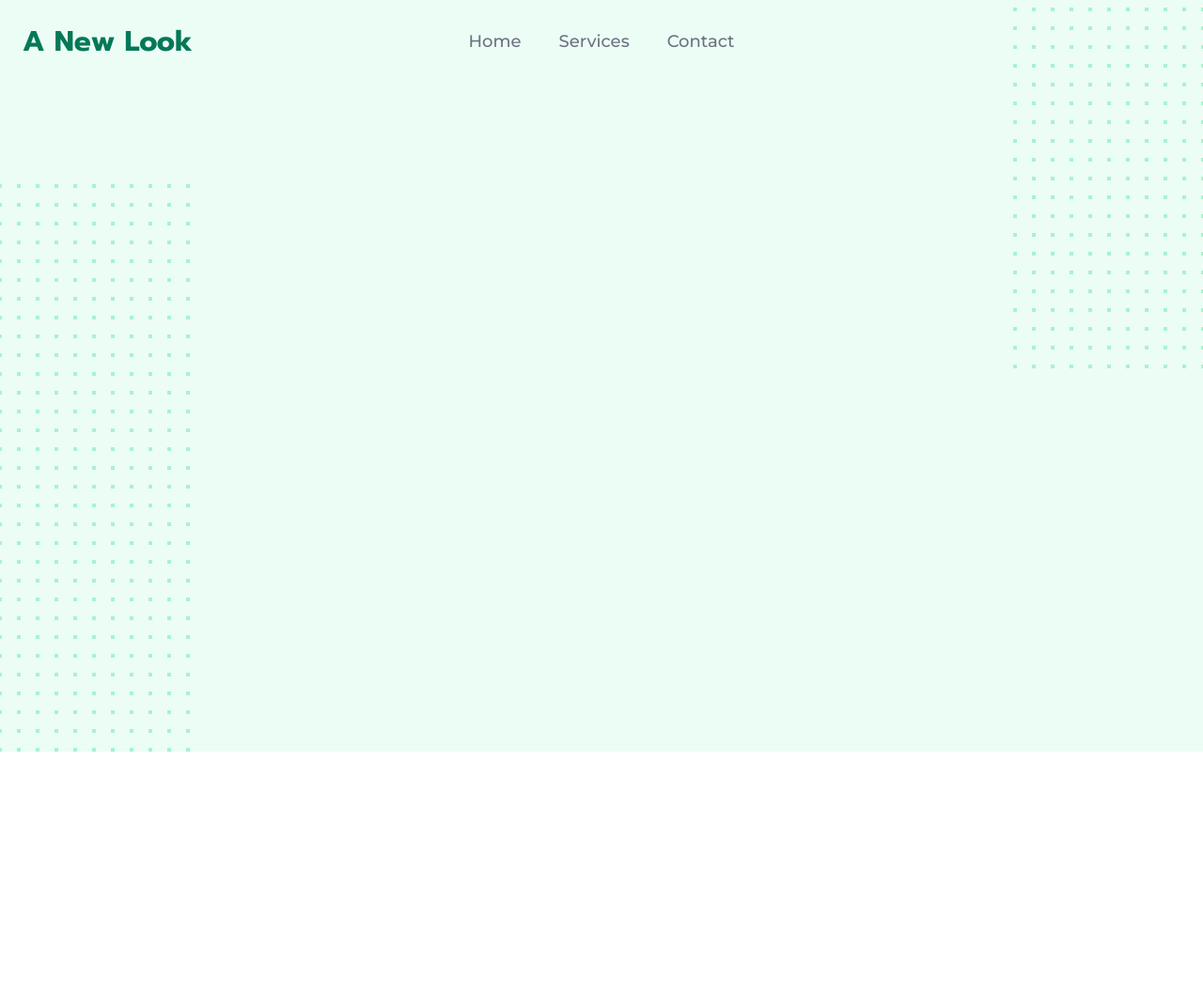
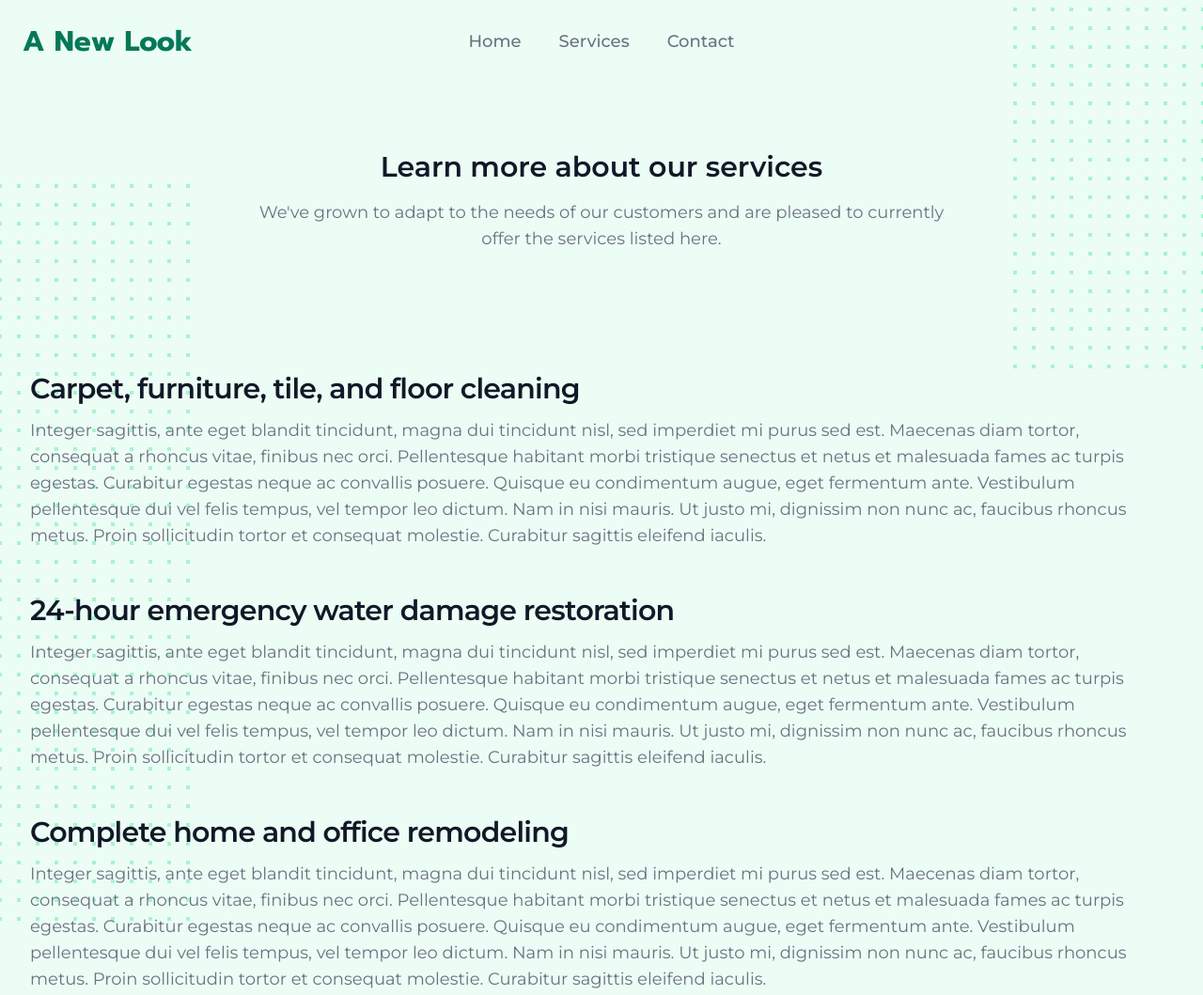
Before and after one commit to jaromighty/a-new-look, a Gatsby site: page /services in a window 1280 px wide. Shown: the top 1059 px of the page at 94% size. Before the commit the page ends 800 px from the top, so only its background shows below. Built offline with nearby package versions, Linux system fonts and the light colour scheme; Gatsby itself is replaced by a stand-in of ours.

Commit message:
prep services page for content

```diff
--- a/src/pages/services.js
+++ b/src/pages/services.js
@@ -1,15 +1,43 @@
 import React from 'react';
 import AppLayout from "../components/app-layout";
+import Footer from '../components/footer';
 import Header from "../components/header";
+
+const services = [
+    { name: "Carpet, furniture, tile, and floor cleaning", description: "Integer sagittis, ante eget blandit tincidunt, magna dui tincidunt nisl, sed imperdiet mi purus sed est. Maecenas diam tortor, consequat a rhoncus vitae, finibus nec orci. Pellentesque habitant morbi tristique senectus et netus et malesuada fames ac turpis egestas. Curabitur egestas neque ac convallis posuere. Quisque eu condimentum augue, eget fermentum ante. Vestibulum pellentesque dui vel felis tempus, vel tempor leo dictum. Nam in nisi mauris. Ut justo mi, dignissim non nunc ac, faucibus rhoncus metus. Proin sollicitudin tortor et consequat molestie. Curabitur sagittis eleifend iaculis." },
+    { name: "24-hour emergency water damage restoration", description: "Integer sagittis, ante eget blandit tincidunt, magna dui tincidunt nisl, sed imperdiet mi purus sed est. Maecenas diam tortor, consequat a rhoncus vitae, finibus nec orci. Pellentesque habitant morbi tristique senectus et netus et malesuada fames ac turpis egestas. Curabitur egestas neque ac convallis posuere. Quisque eu condimentum augue, eget fermentum ante. Vestibulum pellentesque dui vel felis tempus, vel tempor leo dictum. Nam in nisi mauris. Ut justo mi, dignissim non nunc ac, faucibus rhoncus metus. Proin sollicitudin tortor et consequat molestie. Curabitur sagittis eleifend iaculis." },
+    { name: "Complete home and office remodeling", description: "Integer sagittis, ante eget blandit tincidunt, magna dui tincidunt nisl, sed imperdiet mi purus sed est. Maecenas diam tortor, consequat a rhoncus vitae, finibus nec orci. Pellentesque habitant morbi tristique senectus et netus et malesuada fames ac turpis egestas. Curabitur egestas neque ac convallis posuere. Quisque eu condimentum augue, eget fermentum ante. Vestibulum pellentesque dui vel felis tempus, vel tempor leo dictum. Nam in nisi mauris. Ut justo mi, dignissim non nunc ac, faucibus rhoncus metus. Proin sollicitudin tortor et consequat molestie. Curabitur sagittis eleifend iaculis." },
+    { name: "Complete floor installation", description: "Integer sagittis, ante eget blandit tincidunt, magna dui tincidunt nisl, sed imperdiet mi purus sed est. Maecenas diam tortor, consequat a rhoncus vitae, finibus nec orci. Pellentesque habitant morbi tristique senectus et netus et malesuada fames ac turpis egestas. Curabitur egestas neque ac convallis posuere. Quisque eu condimentum augue, eget fermentum ante. Vestibulum pellentesque dui vel felis tempus, vel tempor leo dictum. Nam in nisi mauris. Ut justo mi, dignissim non nunc ac, faucibus rhoncus metus. Proin sollicitudin tortor et consequat molestie. Curabitur sagittis eleifend iaculis." },
+];
 
 export default function Services() {
     return (
         <AppLayout title="Services">
-            <div className="relative pt-6 pb-16 sm:pb-56">
+            <div className="relative pt-6 pb-24">
                 <Header />
             </div>
 
-            {/* FAQs */}
+            <div className="max-w-7xl mx-auto px-4 sm:px-6 pb-16 lg:pb-36 lg:px-8">
+                <div className="max-w-3xl mx-auto text-center">
+                    <h2 className="text-3xl font-extrabold text-gray-900">Learn more about our services</h2>
+                    <p className="mt-4 text-lg text-gray-500">We've grown to adapt to the needs of our customers and are pleased to currently offer the services listed here.</p>
+                </div>
+
+                <div className="relative mt-12 lg:mt-32 space-y-12">
+                    {services.map(service => (
+                        <div key={service.name}>
+                            <h3 className="text-2xl font-extrabold text-gray-900 tracking-tight sm:text-3xl">
+                                { service.name }
+                            </h3>
+                            <p className="mt-3 text-lg text-gray-500">
+                                { service.description }
+                            </p>
+                        </div>
+                    ))}
+                </div>
+            </div>
+
+            <Footer />
         </AppLayout>
     );
 }
```
